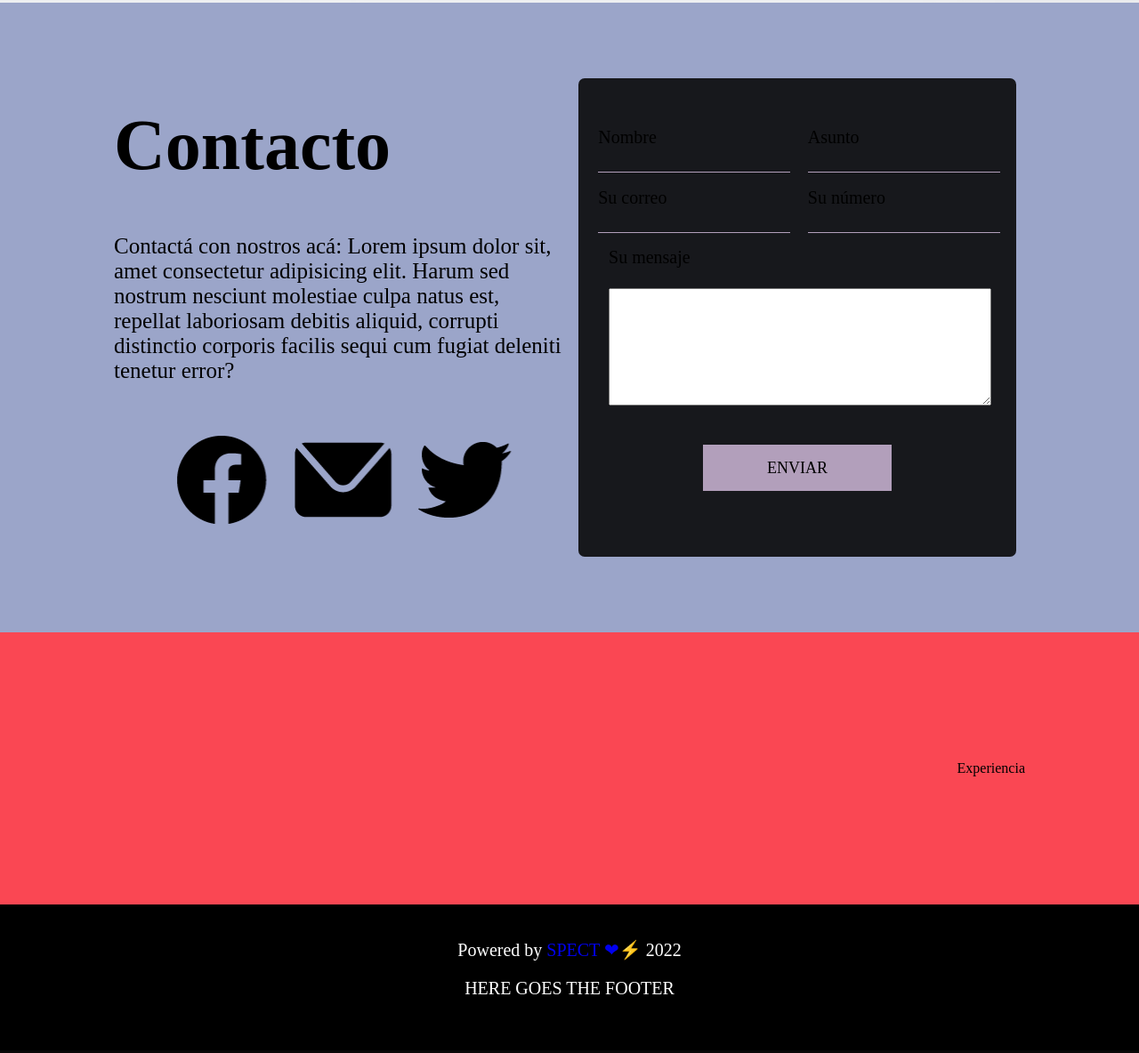
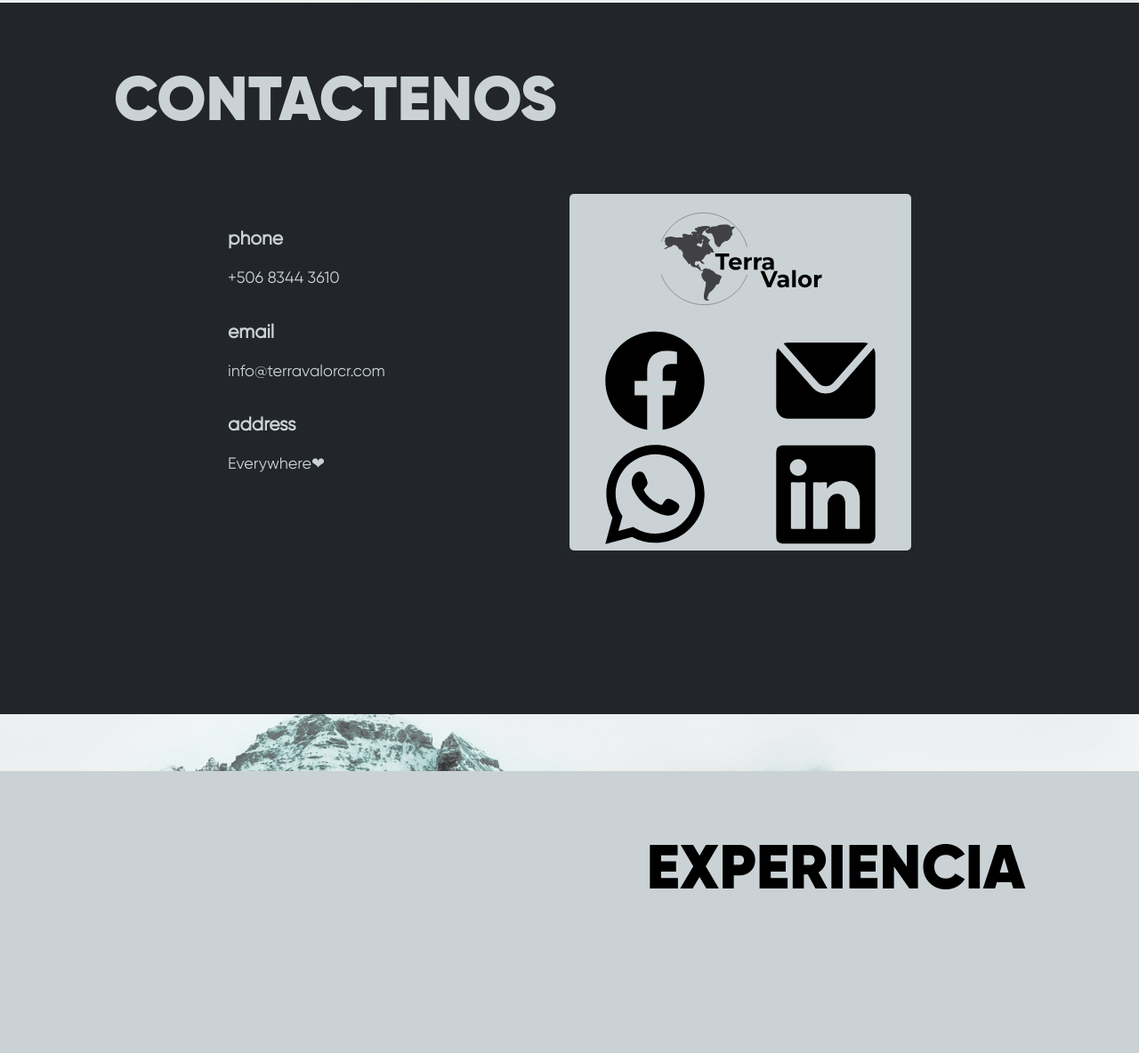
Before and after one commit to spectprueba/terravalor, a plain HTML site: page index.html in a window 1280 px wide. Shown: the part 1725-2909 px from the top of the page at 89% size. Drawn offline with Linux system fonts and the light colour scheme; a web font is replaced by a local one.

Commit message:
Updating the page
A push to the project

```diff
--- a/assets/css/styles.css
+++ b/assets/css/styles.css
@@ -19,7 +19,7 @@ html{
     height: 10px;
 } html.loaded::-webkit-scrollbar{
     width: 10px;
-    background: yellow;
+    background: var(--engineeringYellow);
 } html.loaded::-webkit-scrollbar-thumb{
     height: 10px;
     background: black;
@@ -81,6 +81,12 @@ body{
     display: block;
     margin: auto;
     text-align: center;
+    justify-content: center;
+}
+.right-text{
+    display: block;
+    margin: auto;
+    text-align: right;
     justify-content: center;
 }
 .justify-text{
@@ -428,9 +434,10 @@ main {
     background-color: var(--blueGray);
 }
 .index-sector-b{
-    background-color: orange;
+    background-color: var(--shark);
 }
 
+/* ABOUT US */
 .about-us{
     margin: 5% 0;
     min-height:100vh;
@@ -461,145 +468,96 @@ main {
     padding: 4%;
 }
 
+/* CONTACT US */
+.contact-us{
+    margin: 5% 0;
+    min-height:100vh;
+    color: var(--blueGray);
+}.contact-us h1{
+    padding: 5% 10%;
+    font-size: 70px;
+    text-transform: uppercase;
+    text-align: left;
+}
 
-.services{
-    background-color: #FA4753;
-    padding: 12% 5%;
+.contact-sources{
+    width: 60%;
     display: grid;
-    grid-template-columns: repeat(6,1fr);
-    text-align: center;
-}.services h1{
-    grid-column: 1/7;
-    text-align: center;
-    font-size: 80px;
-    letter-spacing: 3px;
-    margin-top: 9%;
-}.service_a{
-    grid-column: 1/3;
-    margin-top: 5%;
-}.service_a h1{
-    font-size: 40px;
-    letter-spacing: normal;
-}.service_a p{
-    color: #000000;
-    font-size: 25px;
-}.service_b{
-    grid-column: 3/5;
-}.service_b h1{
-    font-size: 40px;
-    letter-spacing: normal;
-}.service_b p{
-    color: #000000;
-    font-size: 25px;
-}.service_c{
-    grid-column: 5/7;
-    margin-top: 5%;
-}.service_c h1{
-    font-size: 40px;
-    letter-spacing: normal;
-}.service_c p{
-    color: #000000;
-    font-size: 25px;
+    grid-template-columns: repeat(2, 1fr);
+    margin: auto;
 }
-.contact_us{
-    background-color: #9BA5C9;
-    padding: 5% 10%;
+
+.contact-sources--left-col{
+    font-size: 18px;
+    border-radius: 0 10px 10px 0;
+}.contact-sources--left-col p{
+    margin: 10% 0;
+}
+
+.contact-sources--right-col{
+    background-color: #cad2d5;
+    border-radius: 5px;
+}.contact-sources--right-col img{
+    display: block;
+    width: 50%;
+    margin: 5% auto;
+}
+
+.links {
     display: grid;
-    grid-template-columns: repeat(4,1fr);
-    grid-template-rows: repeat(4,1fr);
-}.contact_us_left_container{
-    grid-row: 1/5;
-    grid-column: 1/3;
-}.contact_us h1{
-    font-size: 80px;
-    margin-top: 10%;
-}.contact_us p{
-    font-size: 30px;
+    grid-template-columns: 1fr 1fr;
+    width: 100%;
+    justify-items: center;
+    transition: all ease 250ms;
+}.links li{
+    display: flex;
+    list-style: none;
+    text-decoration: none;
+    transition: all ease 250ms;
+    width: 100%;
+    margin: auto;
+    padding: 4% 0;
+    justify-content: center;
+}.links li:hover{
+    cursor: pointer;
+    background-color: var(--engineeringYellow);
+}.links a {
+    transition: all ease 250ms;
 }
-.links{
-    display: flex;
-    justify-content: center;
-    margin: 10% 10%;
-}.links a{
-    border: solid #00000000 1px;
-    transition: 130ms ease-in-out;
-}.links a:hover{
-    border: solid #ffffff00 1px;
-    background-color: #ffffff00 !important;
-    transform: scale(1.1);
-    transition: 130ms ease-in-out;
-}
+
 .Facebook{
-    background: url(../images/Facebook.png) no-repeat;
-	width: 136px;
-    height: 112px;
-}
-.Twitter{
-    background: url(../images/Twitter.png)no-repeat;
+    background: url(../images/social/Facebook.svg) no-repeat;
     width: 136px;
     height: 112px;
+    background-position: center;
 }
 .Email{
-    background: url(../images/Email.png)no-repeat;
+    background: url(../images/social/Email.svg)no-repeat;
     width: 136px;
     height: 112px;
+    background-position: center;
 }
-.form_contact_us{
-    grid-column: 3/5;
-    grid-row: 1/5;
-    display: block;
-    background-color: #17181C;
-    border-radius: 7px;
-    padding: 10% 2%;
-    margin: auto 10%;
-}.form_contact_us form{
-    display: grid;
-    grid-template-columns: 1fr 1fr;
-}.form_contact_us p{
-    margin: 0;
-    padding-bottom: 5%;
-    padding-left: 5%;
-    padding-right: 5%;
-    grid-column: auto;
-}.form_contact_us label{
-    font-size: 20px;
-    width: 100%;
-}.form_contact_us form input{
-    width: 100%;
-    border:none;
-    background: none;
-    border-bottom: 1px solid #B29FBB;
-    outline: none;
-    color: #ffff;
-}.form_contact_us form .form_msj{
-    grid-column: 1/3;
-}.form_contact_us form .form_msj textarea{
-    font-family: Montserrat-Regular;
-    display: block;
-    margin: 5% auto 5% auto;
-    width: 100%;
-    font-size: 18px;
-}.send_form{
-    font-family: Montserrat-SemiBold;
-    grid-column: 1/3;
-    padding: 3% 15%;
-    margin: auto auto 5% auto !important;
-    transition: 130ms ease-in-out;
-    border: solid 1px #00000000;
+.LinkedIn{
+    background: url(../images/social/LinkedIn.svg)no-repeat;
+    width: 136px;
+    height: 112px;
+    background-position: center;
+}
+.WhatsApp{
+    background: url(../images/social/WhatsApp.svg)no-repeat;
+    width: 136px;
+    height: 112px;
+    background-position: center;
+}
+
+/* Experience */
+.experience{
+    margin: 5% 0;
+    min-height:100vh;
+}.experience h1{
+    padding: 5% 10%;
+    font-size: 70px;
     text-transform: uppercase;
-    font-size: 18px;
-    color: #000000;
-    background-color: #B29FBB;
-}.send_form:hover{
-    transition: 130ms ease-in-out;
-    background-color: #000000;
-    cursor: pointer;
-    transform: scale(1.1);
-    border: solid 1px #ffffff;
-}
-.experience{
-    background-color: #FA4753;
-    padding: 10%;
     text-align: right;
 }
 
--- a/index.html
+++ b/index.html
@@ -100,6 +100,7 @@
 
                 </div>
 
+                <!-- ABOUT US -->
                 <div class="about-us index-sector-a" id="about_us">
 
                     <h1 class="Gilroy-Black center-text"> ¿Qué hacemos? </h1>
@@ -126,51 +127,46 @@
 
                     </div>
 
-
                 </div>
 
-                <div class="contact_us index-element-b" id="contact_us">
-                    <div class="contact_us_left_container">
-                        <h1>Contacto</h1>
-                        <p>Contactá con nostros acá: Lorem ipsum dolor sit, amet consectetur adipisicing elit. Harum sed nostrum nesciunt molestiae culpa natus est, repellat laboriosam debitis aliquid, corrupti distinctio corporis facilis sequi cum fugiat deleniti tenetur error?</p>
-                        <div class="links">
-                            <a id="Facebook" class="Facebook" target="_blank" href="facebook.com"></a>
-                            <a id="Email" class="Email" target="_blank" href="gmail.com"> </a>
-                            <a id="Twitter" class="Twitter" target="_blank" href="twitter.com"></a>
+                <!-- CONTACT US -->
+                <div class="contact-us index-sector-b" id="contact_us">
+                    <h1 class="Gilroy-Black center-text"> Contactenos </h1>
+                    <div class="contact-sources Gilroy-Regular">
+
+                        <div class="contact-sources--left-col">
+                            <p>
+                                <h3>phone</h3>
+                                +506 8344 3610
+                            </p>
+
+                            <p>
+                                <h3>email</h3>
+                                info@terravalorcr.com
+                            </p>
+
+                            <p>
+                                <h3>address</h3>
+                                Everywhere❤
+                            </p>
                         </div>
-                    </div>
 
-                    <div class="form_contact_us">
-                        <form action="https://formspree.io/f/xeqwjkrl" method="POST">
-                            <p>
-                                <label>Nombre</label>
-                                <input type="text" name="Nombre">
-                            </p>
-                            <p>
-                                <label>Asunto</label>
-                                <input type="text" name="Asunto">
-                            </p>
-                            <p>
-                                <label>Su correo</label>
-                                <input type="email" name="Correo">
-                            </p>
-                            <p>
-                                <label>Su número</label>
-                                <input type="tel" name="Telefono">
-                            </p>
-                            <p class="form_msj">
-                                <label>Su mensaje</label>
-                                <textarea name="Mensaje" rows="6"></textarea>
-                            </p>
-                            <button type="submit" class="button send_form">Enviar</button>
-                        </form>
+                        <div class="contact-sources--right-col">
+                            <img src="./assets/images/TerraValorLogo.svg" alt="">
+                            <!-- links WhatsApp Facebook LinkedIn -->
+                            <div class="links">
+                                <li> <a class="Facebook" target="_blank" href=""></a> </li>
+                                <li> <a class="Email" target="_blank" href=""> </a> </li>
+                                <li> <a class="WhatsApp" target="_blank" href=""></a> </li>
+                                <li> <a class="LinkedIn" target="_blank" href=""></a> </li>
+                            </div>
+                        </div>
+
                     </div>
                 </div>
 
-                <div class="experience" id="experience">
-                    <p>
-                        Experiencia
-                    </p>
+                <div class="experience index-sector-a" id="experience">
+                    <h1 class="Gilroy-Black right-text"> Experiencia </h1>
                 </div>
 
         </div>
```
Also changed, not shown: assets/images/Email.png (deleted), assets/images/Email50.png (deleted), assets/images/Facebook.png (deleted), assets/images/Facebook50.png (deleted), assets/images/Twitter.png (deleted), assets/images/Twitter50.png (deleted), assets/images/social/Email.svg (added), assets/images/social/Facebook.svg (added), assets/images/social/LinkedIn.svg (added), assets/images/social/WhatsApp.svg (added).
